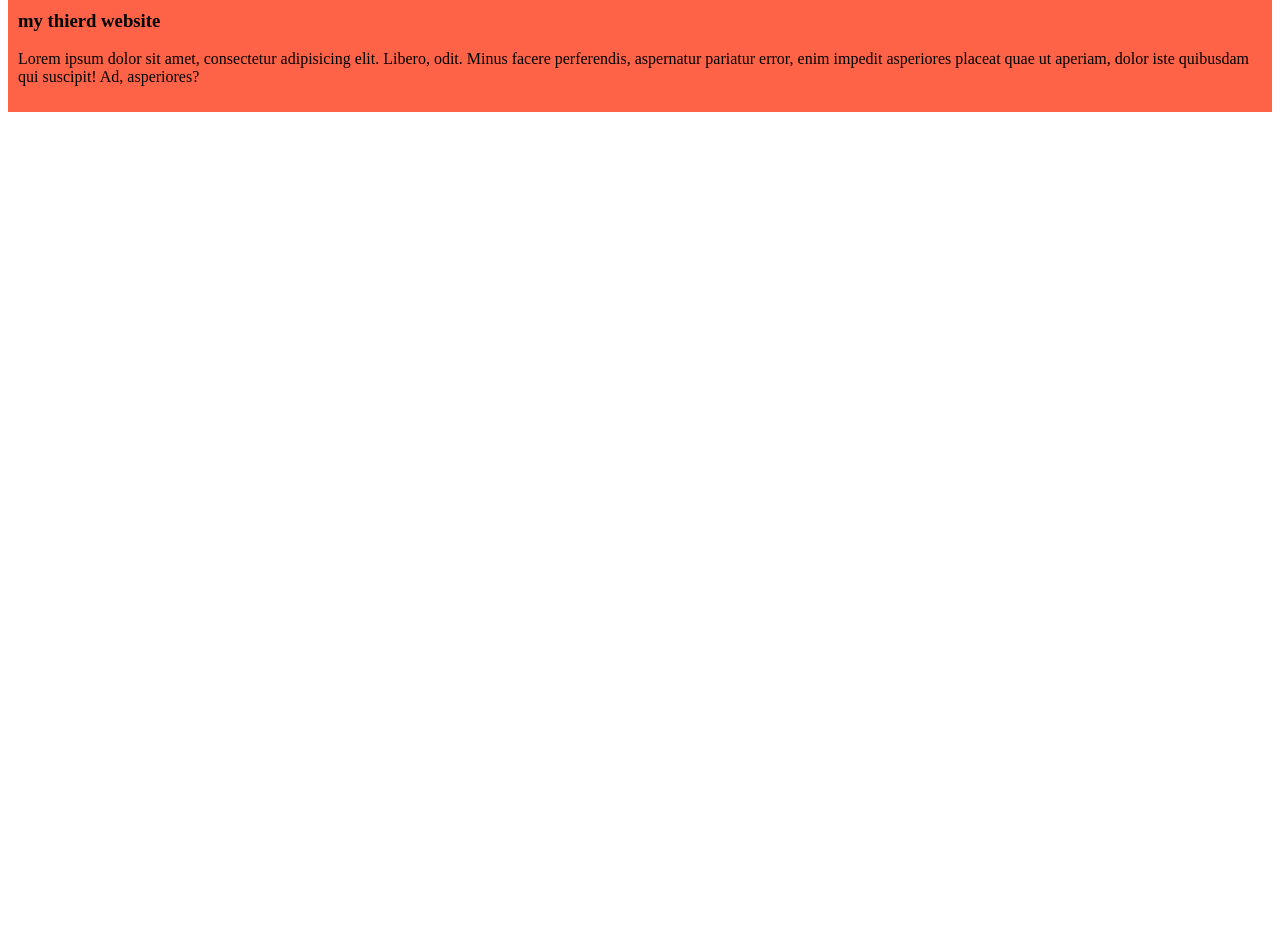
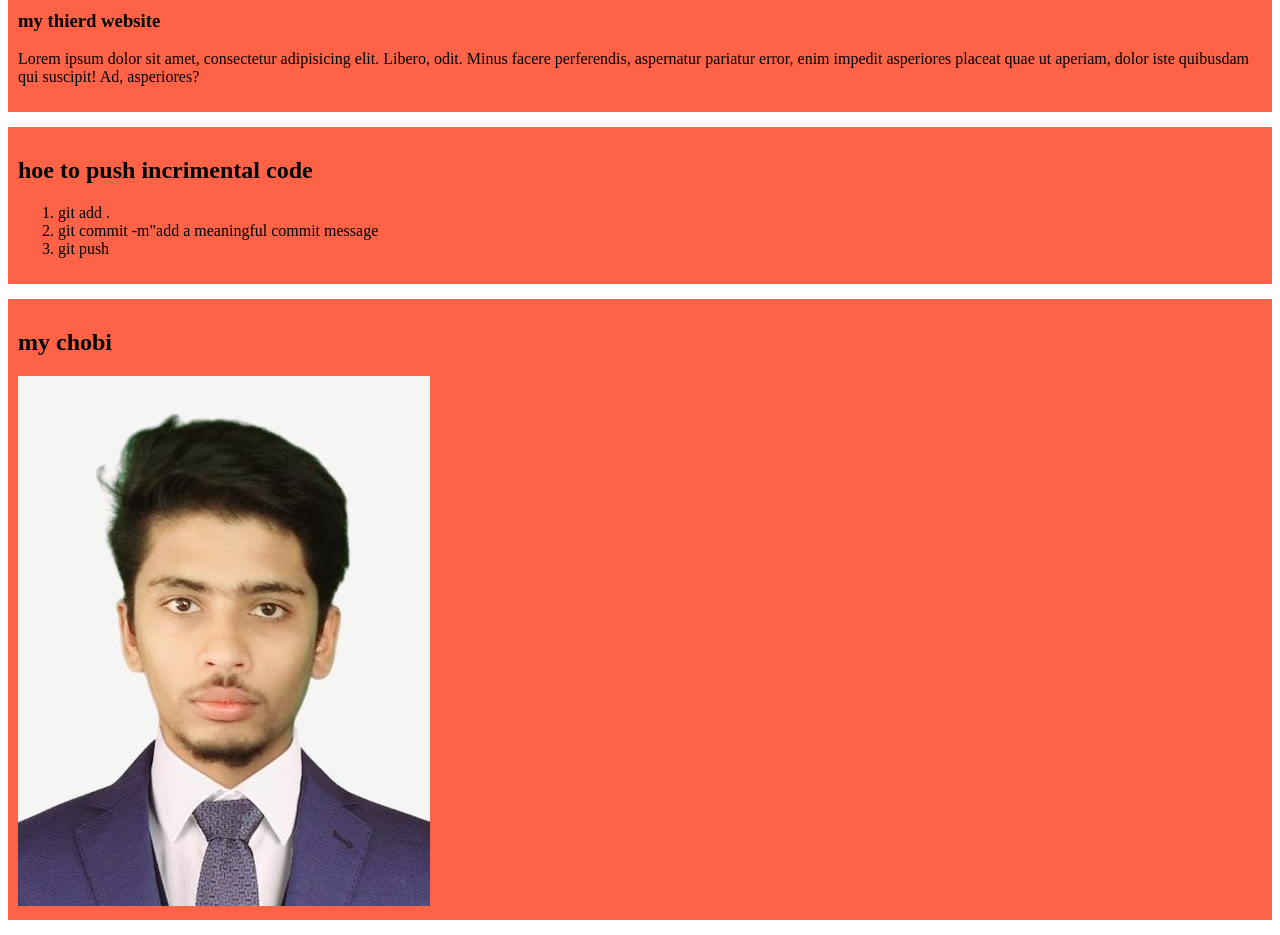
Before and after one commit to AkhlasurRahman347/my-simple-website, a plain HTML site: page index.html in a window 1280 px wide. Shown: the part 320-1255 px from the top of the page. Before the commit the page ends 800 px from the top, so only its background shows below. Drawn offline with Linux system fonts and the light colour scheme.

Commit message:
Added my pic

```diff
--- a/index.html
+++ b/index.html
@@ -19,5 +19,17 @@
         <h3>my thierd website</h3>
         <p>Lorem ipsum dolor sit amet, consectetur adipisicing elit. Libero, odit. Minus facere perferendis, aspernatur pariatur error, enim impedit asperiores placeat quae ut aperiam, dolor iste quibusdam qui suscipit! Ad, asperiores?</p>
     </div>
+    <div>
+        <h2>hoe to push incrimental code</h2>
+        <ol>
+            <li>git add .</li>
+            <li>git commit -m"add a meaningful commit message</li>
+            <li>git push</li>
+        </ol>
+    </div>
+    <div>
+        <h2>my chobi</h2>
+        <img src="my.jpg" alt="">
+    </div>
 </body>
 </html>
```
Also changed, not shown: my.jpg (added).
